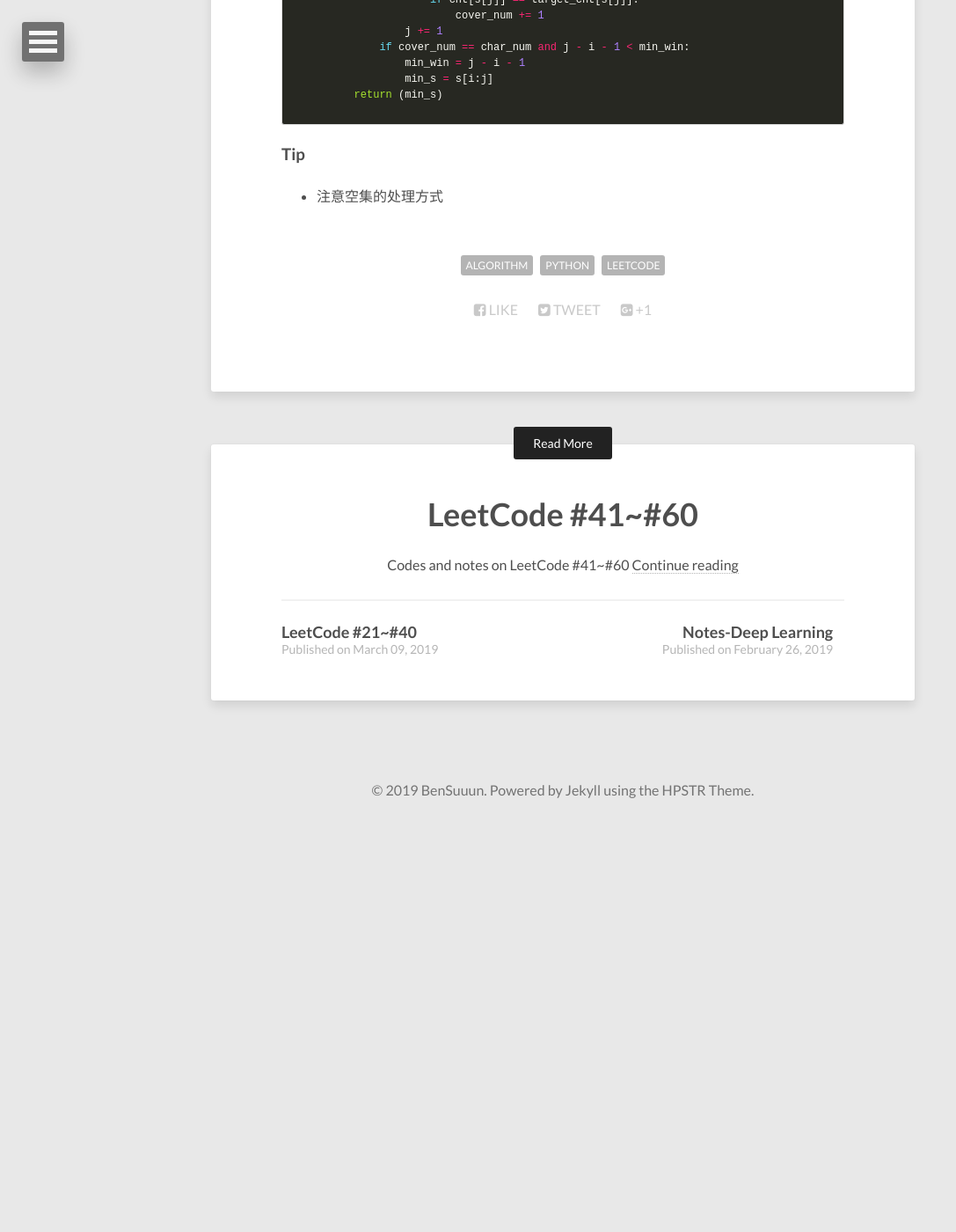
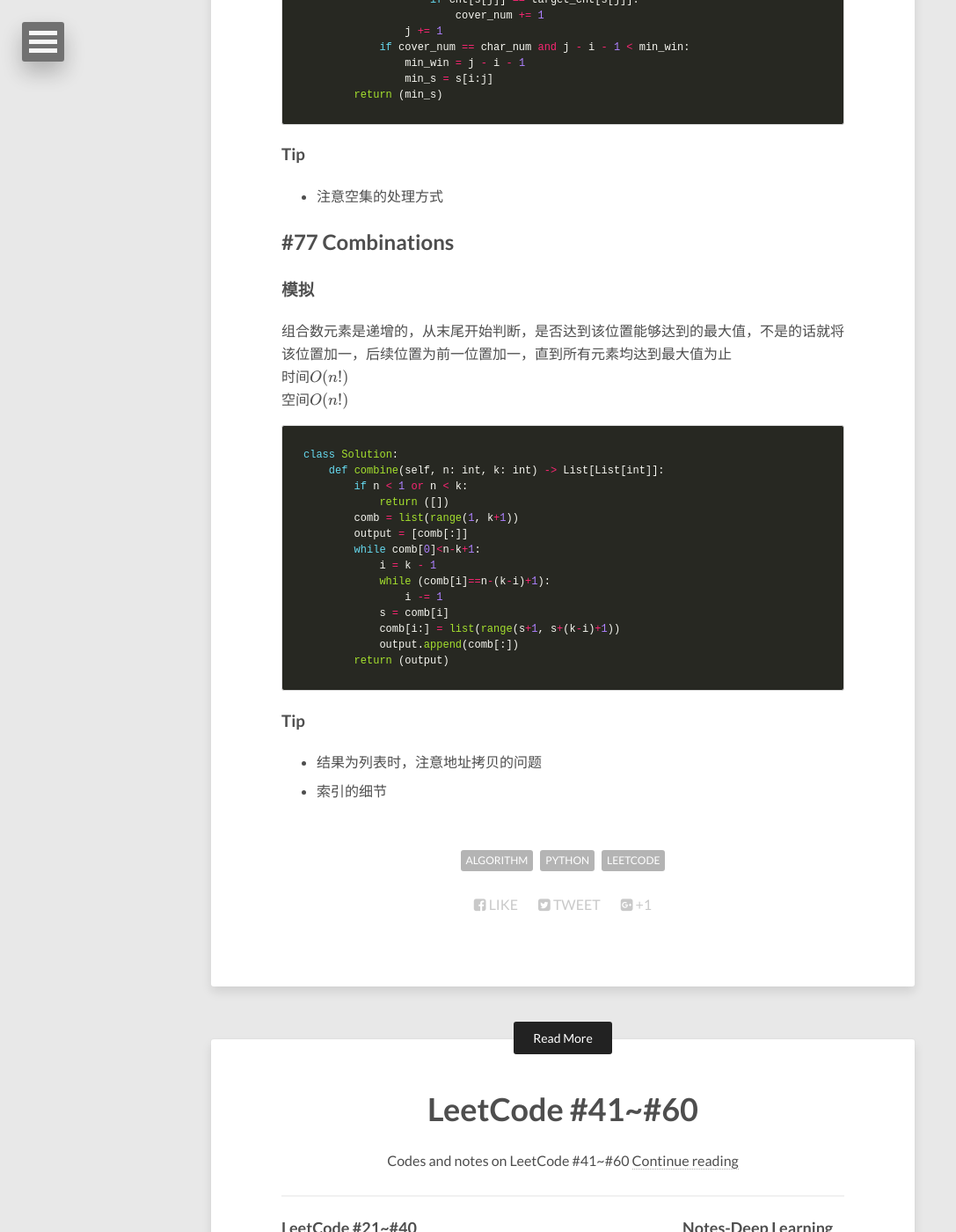
Before and after one commit to Wangbin-Sun/wangbin-sun.github.io, a Jekyll site: the page built from _posts/2019-04-18-leetcode-61-to-80.md, in a window 1280 px wide and 1400 px high, scrolled down 13674 px. Shown: the whole window at 88% size, without its empty margins (0-1087 px from the left). Built offline with Jekyll 4.4.1, drawn with Linux system fonts in a browser that asks for light colours; nearby versions of some CDN libraries; formulas are drawn with MathJax 3; before the commit the page ends 14613 px from its top, so only the background shows below that.

Commit message:
Update Leetcode to #77

````diff
--- a/_posts/2019-04-18-leetcode-61-to-80.md
+++ b/_posts/2019-04-18-leetcode-61-to-80.md
@@ -602,3 +602,30 @@ class Solution:
 
 ### Tip
 * 注意空集的处理方式
+
+## #77 Combinations
+
+### 模拟
+组合数元素是递增的，从末尾开始判断，是否达到该位置能够达到的最大值，不是的话就将该位置加一，后续位置为前一位置加一，直到所有元素均达到最大值为止
+时间$O(n!)$
+空间$O(n!)$
+```python
+class Solution:
+    def combine(self, n: int, k: int) -> List[List[int]]:
+        if n < 1 or n < k:
+            return ([])
+        comb = list(range(1, k+1))
+        output = [comb[:]]
+        while comb[0]<n-k+1:
+            i = k - 1
+            while (comb[i]==n-(k-i)+1):
+                i -= 1
+            s = comb[i]
+            comb[i:] = list(range(s+1, s+(k-i)+1))
+            output.append(comb[:])
+        return (output)
+```
+
+### Tip
+* 结果为列表时，注意地址拷贝的问题
+* 索引的细节
````
